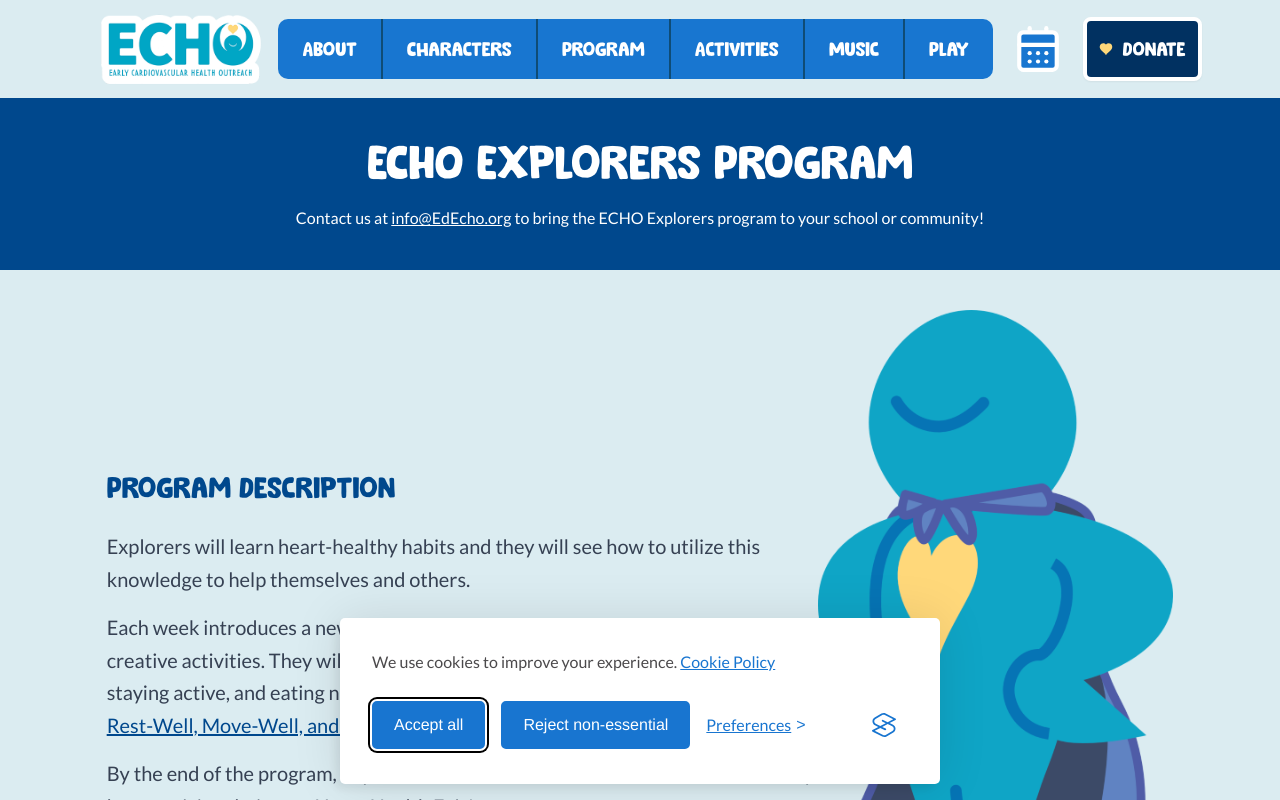
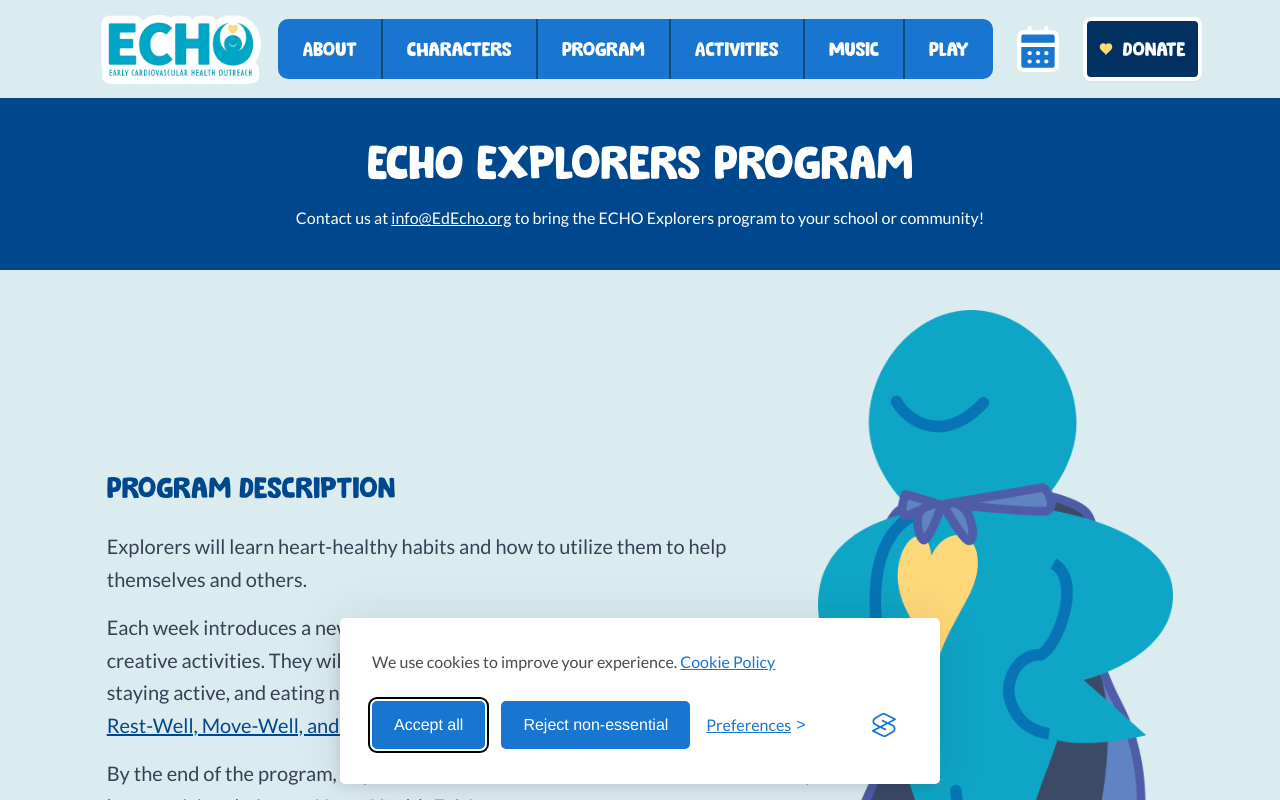
Before and after one commit to ganning127/echo_website, a Next.js app: page /program/echo-explorers in a window 1280 px wide. Shown: the top 800 px of the page. Built offline with nearby package versions, Linux system fonts and the light colour scheme.

Commit message:
Update page.tsx

```diff
--- a/src/app/program/echo-explorers/page.tsx
+++ b/src/app/program/echo-explorers/page.tsx
@@ -44,8 +44,8 @@
               </h3>
               <br></br>
               <p className="text-gray-700 leading-relaxed mb-4 text-xl">
-                Explorers will learn heart-healthy habits and they will see how
-                to utilize this knowledge to help themselves and others.
+                Explorers will learn heart-healthy habits and how to utilize
+                them to help themselves and others.
               </p>
               <p className="text-gray-700 leading-relaxed mb-4 text-xl">
                 {" "}
```
